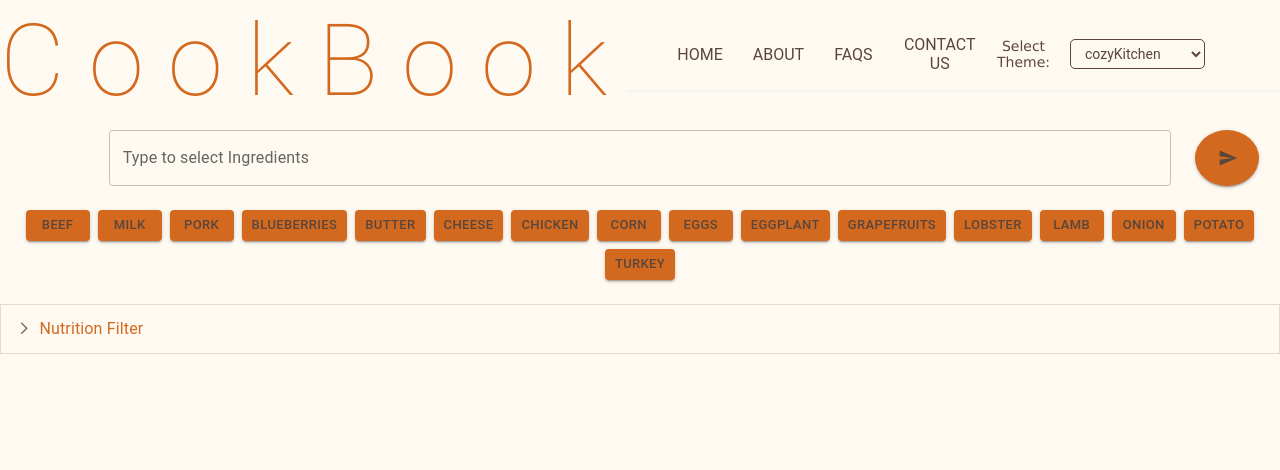
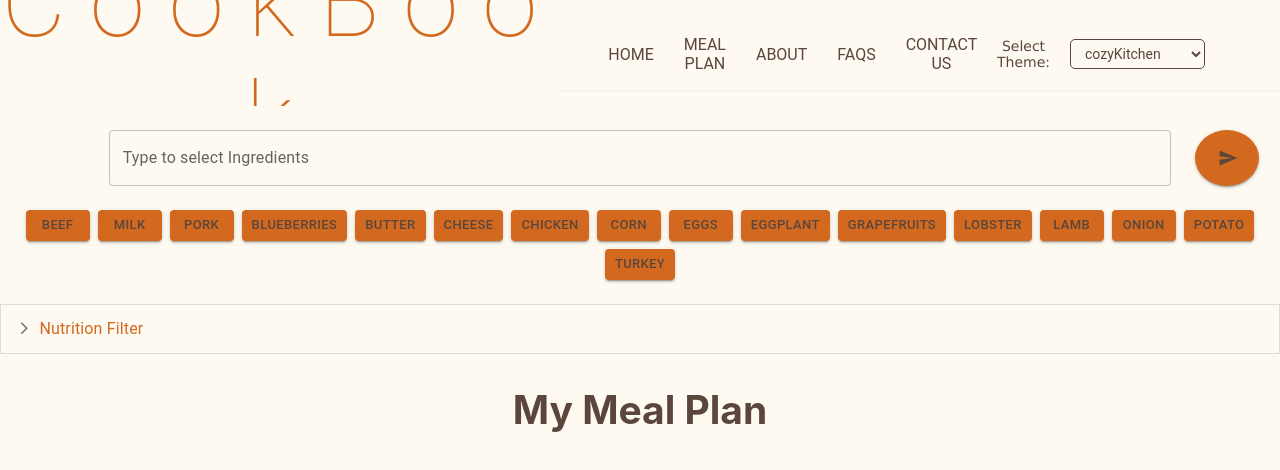
Before and after one commit to Software-Engineering-2024-Group/my-cookbook, a React (Create React App) app in the folder frontend/: page /meal in a window 1280 px wide. Shown: the top 470 px of the page. Built offline with nearby package versions, Linux system fonts and the light colour scheme.

Commit message:
initial commit for meal plan

```diff
--- a/frontend/src/features/AppContent/AppContent.tsx
+++ b/frontend/src/features/AppContent/AppContent.tsx
@@ -21,6 +21,7 @@ import Contact from './HomePage/ContactPage'
 import FAQPage from './HomePage/FAQPage'
 import RecipeInformation from './RecipeInformation/RecipeInformation'
 import RecipeList from './RecipeList/RecipeList'
+import MealPage from './HomePage/MealPage'
 
 const AppContent = () => {
   return (
@@ -28,6 +29,7 @@ const AppContent = () => {
       <Route path="/" element={<HomePage />} />
       <Route path="/recipe-list" element={<RecipeList />} />
       <Route path="/recipe-details/:id" element={<RecipeInformation />} />
+      <Route path="/meal" element={<MealPage />} />
       <Route path="/about" element={<About />} />
       <Route path="/contact" element={<Contact />} />
       <Route path="/faq" element={<FAQPage />} />
--- /dev/null
+++ b/frontend/src/features/AppContent/HomePage/MealPage.tsx
@@ -0,0 +1,16 @@
+import React from 'react';
+import './HomePage.css';
+import { useTheme } from '../../Themes/themeContext'
+
+const MealPage = () => {
+  const { theme } = useTheme();
+  return (
+    <div style={{ backgroundColor: theme.background, color: theme.color }}>
+
+        <h2 >My Meal Plan</h2>
+
+    </div>
+  );
+};
+
+export default MealPage;
--- a/frontend/src/features/Navbar/Navbar.tsx
+++ b/frontend/src/features/Navbar/Navbar.tsx
@@ -31,6 +31,9 @@ function Navbar() {
     <section className="navbar" style={{ backgroundColor: theme.background }}>
       <a href="/" className="navbar-item" style={{ color: theme.color }}>
         Home
+      </a>
+      <a href="/meal" className="navbar-item" style={{ color: theme.color }}>
+        Meal Plan
       </a>
       <a href="/about" className="navbar-item" style={{ color: theme.color }}>
         About
```
